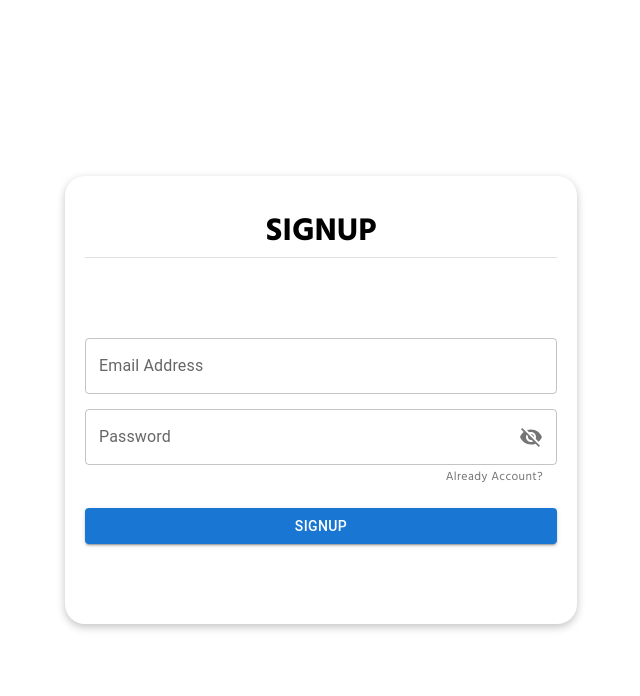
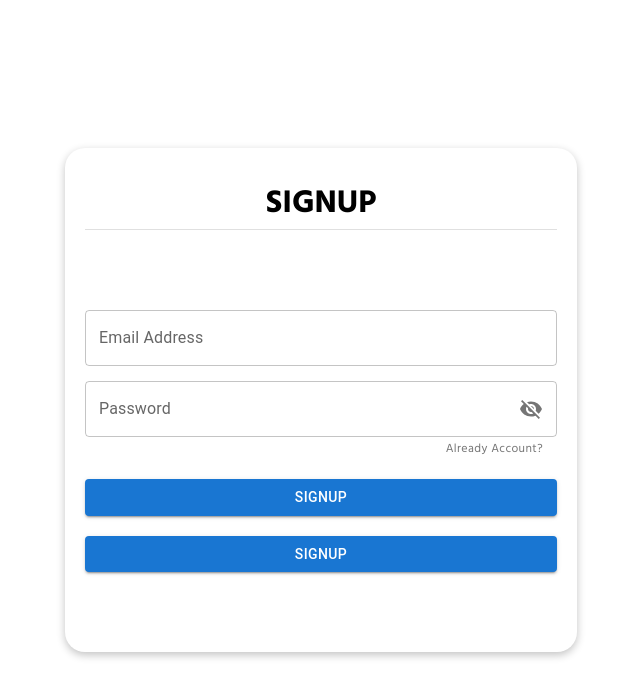
Before and after one commit to Faixan6190/Attendance_App, a React (Vite) app: page /signup in a window 1280 px wide. Shown: the top 696 px of the page, without its empty margins (319-959 px from the left). Built offline with nearby package versions, Linux system fonts and the light colour scheme; a web font is replaced by a local one.

Commit message:
Add Button

```diff
--- a/src/pages/Sign Up/index.jsx
+++ b/src/pages/Sign Up/index.jsx
@@ -58,6 +58,7 @@ const Signup = () => {
                         )
                     }} />
                     <Button variant='contained' fullWidth sx={{ mt: "20px" }} type='submit'>SIGNUP</Button>
+                    <Button variant='contained' fullWidth sx={{ mt: "20px" }} type='submit'>SIGNUP</Button>
                 </Box>
             </Box>
         </Box>
```
